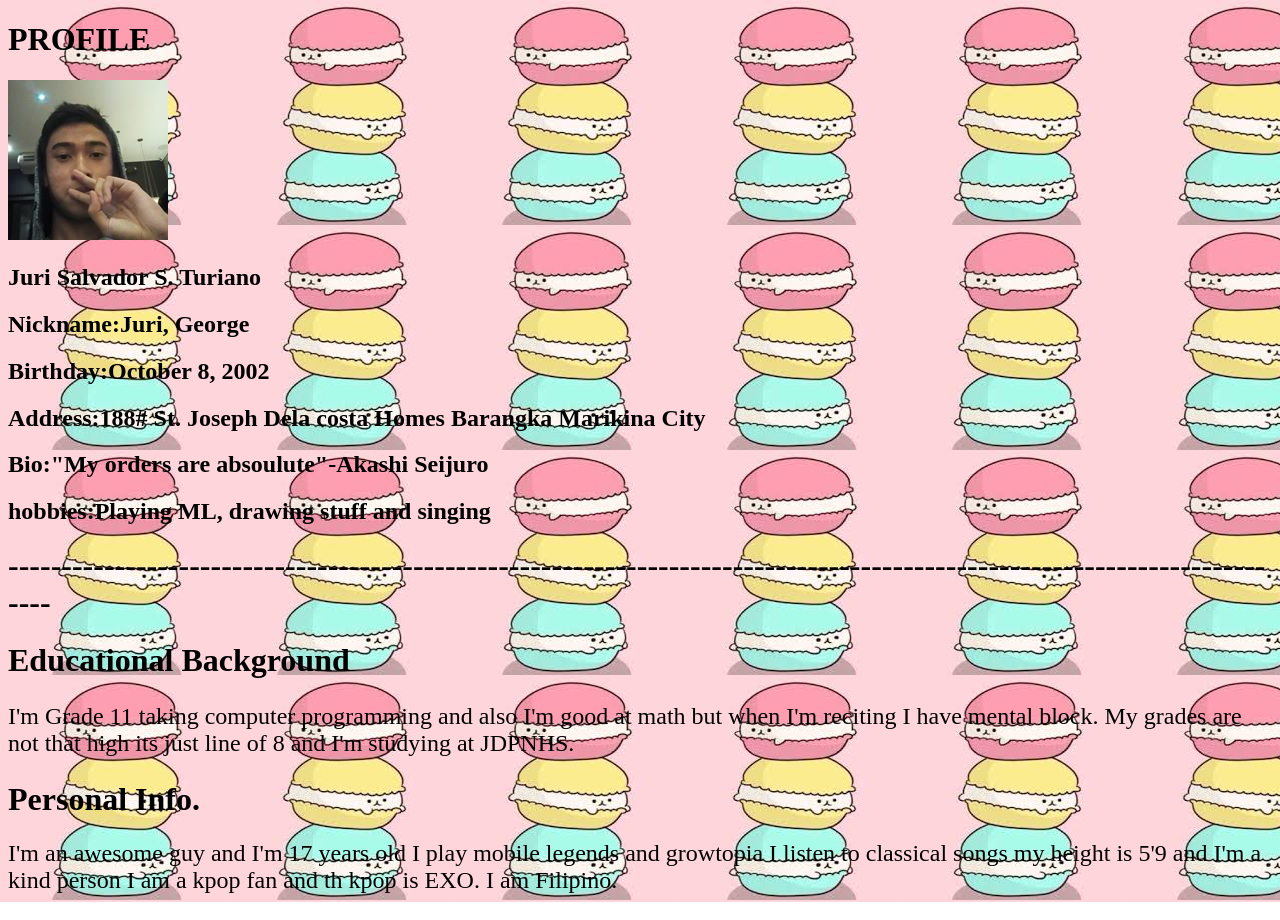
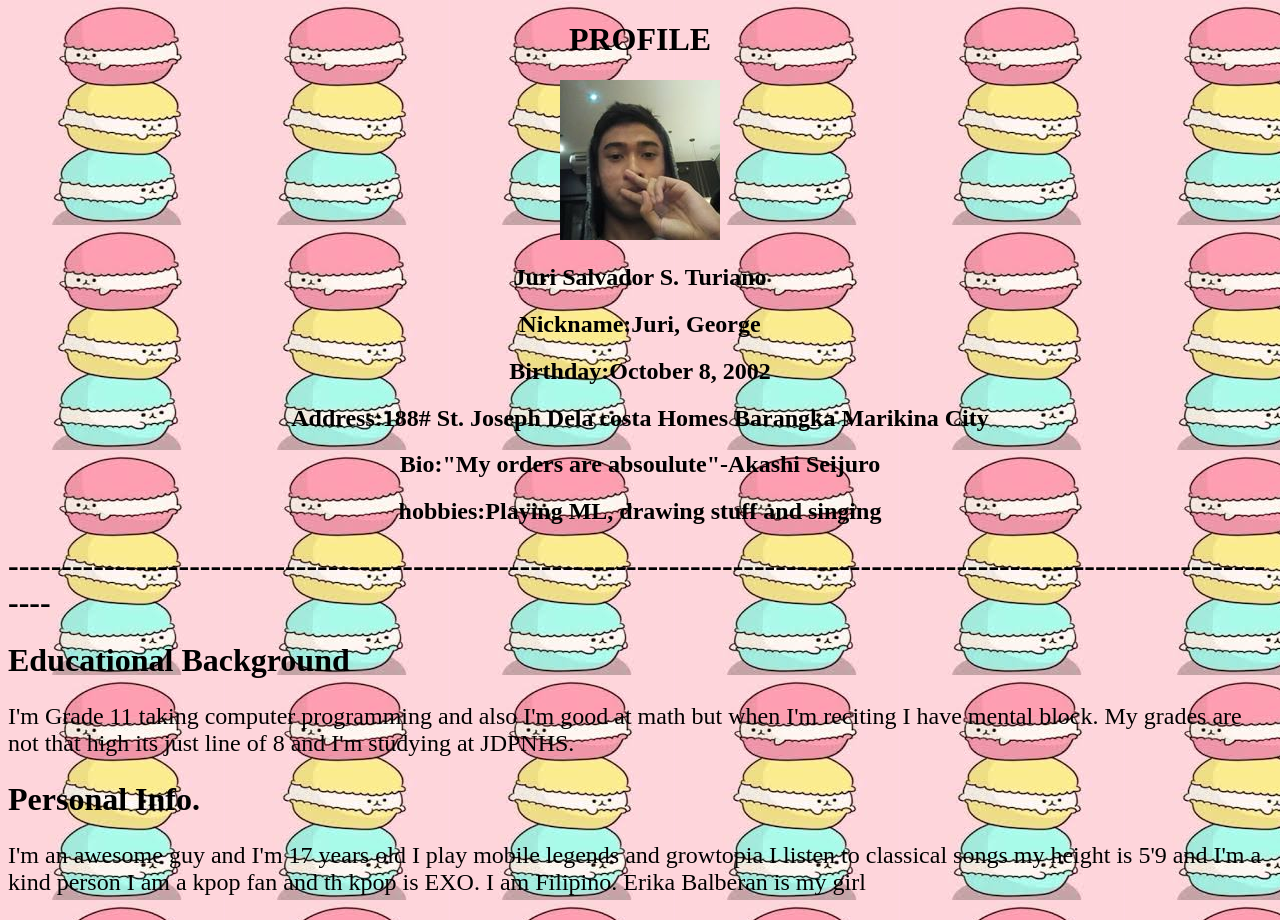
Before and after one commit to cleverbot026/activity_1, a plain HTML site: page Turiano-Juri/profile.html in a window 1280 px wide. Drawn offline with Linux system fonts and the light colour scheme.

Commit message:
added img files

```diff
--- a/Turiano-Juri/profile.html
+++ b/Turiano-Juri/profile.html
@@ -1,24 +1,30 @@
+<!--Wed developer: juri turiano -->
+<!-- date written: 11/12/19-->
+<!-- WEB DESCRIPTION OF HTML5 -->
 <!DOCTYPE html>
-<html>
+<html lang="en">
 <head>
+
+	<link rel="icon" href="fire.ico">
 	<title>Profile page</title>
 </head>
 <body  background="download.jpg">
-<h1>PROFILE</h1>
+<center><h1>PROFILE</h1>
 <img src="pic.jpg">
 <h2>Juri Salvador S. Turiano</h2>
 <h2>Nickname:Juri, George</h2>
 <h2>Birthday:October 8, 2002</h2>
 <h2>Address:188# St. Joseph Dela costa Homes Barangka Marikina City</h2>
 <h2>Bio:"My orders are absoulute"-Akashi Seijuro</h2>
-<h2>hobbies:Playing ML, drawing stuff and singing</h2>
+<h2>hobbies:Playing ML, drawing stuff and singing</h2></center>
+
 <h1>--------------------------------------------------------------------------------------------------------------------------</h3>
 <h1>Educational Background</h1>
 <font size="5"><p>I'm Grade 11 taking computer programming and also I'm good at math but when I'm reciting I have mental block.
 My grades are not that high its just line of 8 and I'm studying at JDPNHS. </p></font>
 <h1>Personal Info.</h1>
-<font size="5">I'm an awesome guy and I'm 17 years old I play mobile legends and growtopia I listen to classical songs
-my height is 5'9 and I'm a kind person I am a kpop fan and th kpop is EXO. I am Filipino.</font>
+<font size="5"><p>I'm an awesome guy and I'm 17 years old I play mobile legends and growtopia I listen to classical songs
+my height is 5'9 and I'm a kind person I am a kpop fan and th kpop is EXO. I am Filipino. Erika Balberan is my girl</p></font>
 
 </body>
 </html>
```
Also changed, not shown: Turiano-Juri/fire.ico (added).
